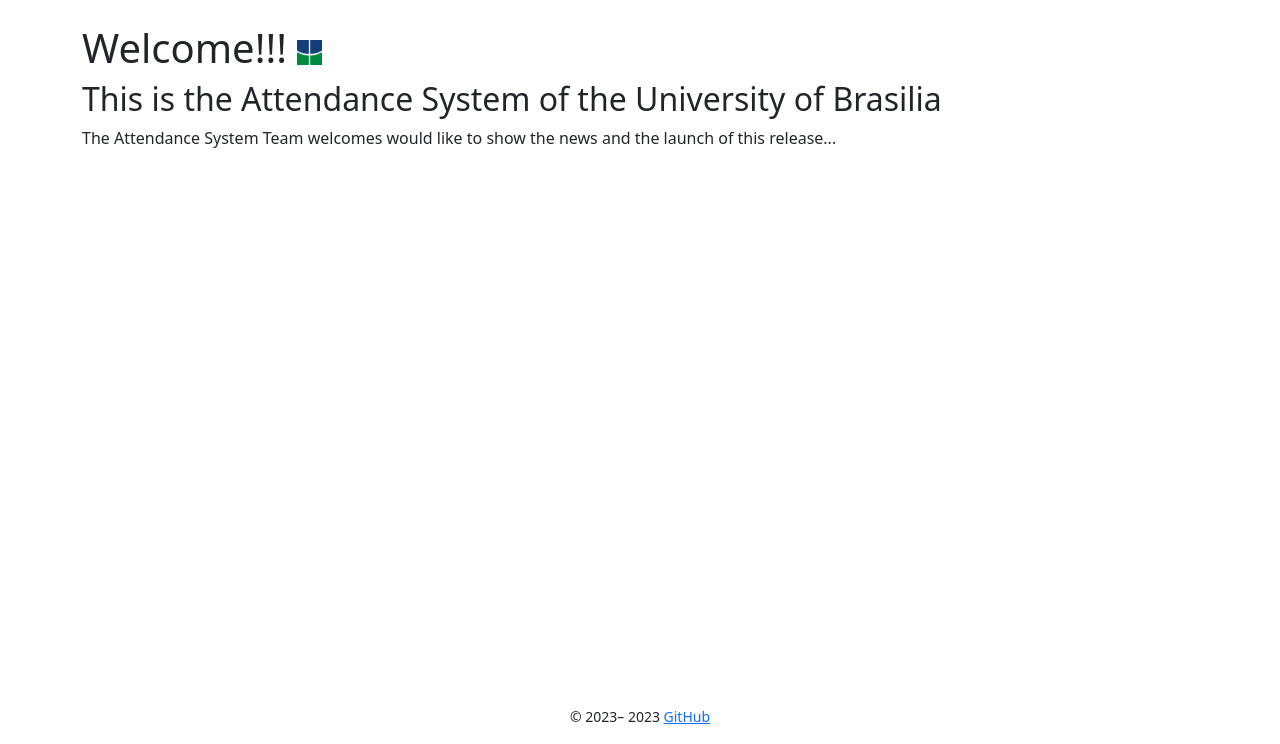
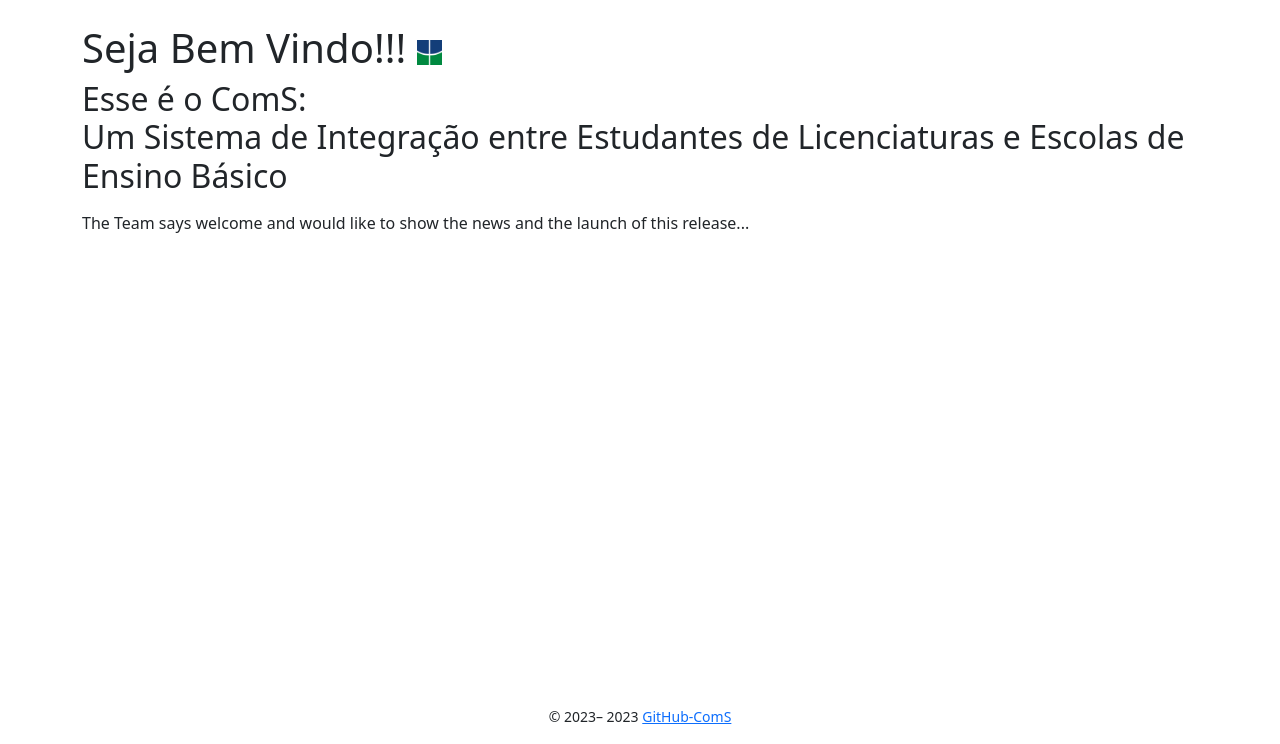
Before and after one commit to mauro-fernandes/ComS-rottenpotatoes, a Flask app: page / in a window 1280 px wide. Shown: the part 56-800 px from the top of the page. Run offline with Flask 3, Linux system fonts and the light colour scheme; some libraries are stand-ins or nearby versions.

Commit message:
adequation to project

```diff
--- a/app/templates/base.jinja2
+++ b/app/templates/base.jinja2
@@ -17,7 +17,7 @@
     <!-- Bootstrap CSS -->
     {{ bootstrap.load_css() }}
     <link rel="stylesheet" type="text/css" href="{{ url_for('static', filename='style.css') }}">
-    <title>  {%block title%}{% endblock %} - AttendSYS</title>
+    <title>  {%block title%}{% endblock %} - ComS</title>
     {% endblock %}
     {% endblock %}
 </head>
@@ -58,7 +58,7 @@
         {% block footer %}
         <small> &copy; 2023–
             <script>document.write(new Date().getFullYear())</script> <a
-                href="https://github.com/mauro-fernandes/chamada-rottenpotatoes">GitHub</a>
+                href="https://github.com/mauro-fernandes/ComS-rottenpotatoes">GitHub-ComS</a>
         </small>
         {% endblock %}
     </footer>
--- a/app/templates/index.jinja2
+++ b/app/templates/index.jinja2
@@ -13,26 +13,27 @@
 
 {% block content %}
 <h1>
-    Welcome!!!
+    Seja Bem Vindo!!!
     <img src="{{ url_for('static', filename='img/Logo_UnB.png') }}" alt="UnB" width="25" height="25">
 </h1>
 
 <h2>
-    This is the Attendance System of the University of Brasilia
+    Esse é o ComS: <p>
+    Um Sistema de Integração entre Estudantes de Licenciaturas e Escolas de Ensino Básico <p/>
 </h2>
 
 <class="important">
 
-        The Attendance System Team welcomes would like to show the news and the launch of this release...
+        The Team says welcome and would like to show the news and the launch of this release...
     </p>
 
 
     {% if current_user.is_authenticated %}
     <h4>
-        <a href="{{ url_for('movies.new') }}">Register Lesson</a>
+        <a href="{{ url_for('movies.new') }}">Registrar Escola</a>
     </h4>
     <h4>
-        <a href="{{ url_for('attendances.new') }}">Record presence</a>
+        <a href="{{ url_for('attendances.new') }}">Gravar vínculo de estudante-escola</a>
     </h4>
     {% endif %}
     {% endblock %}
```
